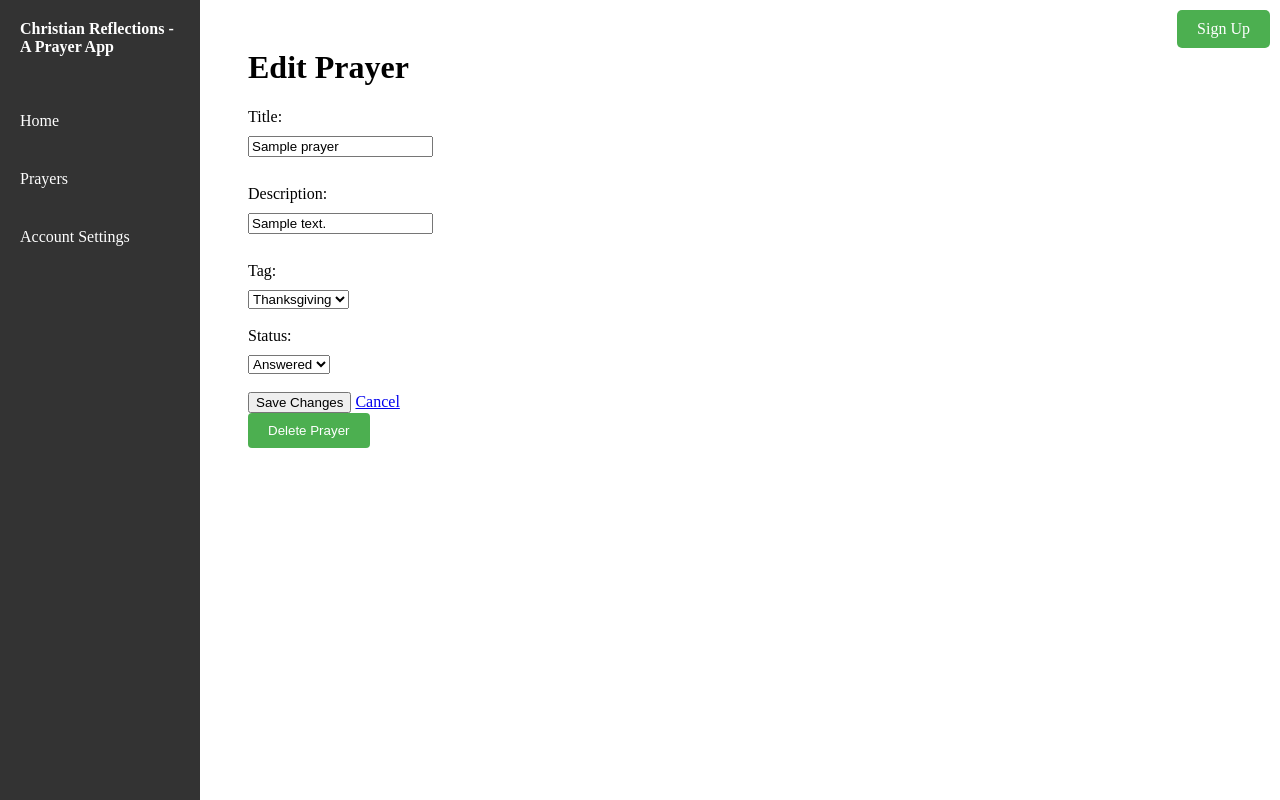
After one commit to Firehawk41/FlaskPrayerApp, a Flask app: page /edit_prayer/1 in a window 1280 px wide. The commit adds this page. Run offline with Flask 3, Linux system fonts and the light colour scheme; tables that the repository leaves empty hold one stand-in row (values such as "Sample post").

Commit message:
Added ability to delete prayers but there is error with database

```diff
--- a/app.py
+++ b/app.py
@@ -17,6 +17,9 @@ app.config['SQLALCHEMY_DATABASE_URI'] = os.environ.get('SQLALCHEMY_DATABASE_URI'
 current_utc_time = datetime.now(timezone.utc)
 
 db = SQLAlchemy(app)
+
+# Define possible prayer tags
+prayer_categories = ["Thanksgiving", "Lament", "Praise", "Wisdom", "Intercession", "Confession" , "Petition", "Healing", "Protection", "Guidance", "Strength", "Unity", "Hope", "Mission"]
 
 # Define the many-to-many association between prayers and tags
 prayer_tags = db.Table('prayer_tags',
@@ -101,6 +104,42 @@ def add_prayer():
 
     return jsonify({'error': 'Only POST requests are allowed for this route'}), 405
 
+@app.route('/edit_prayer/<int:prayer_id>', methods=['GET', 'POST'])
+def edit_prayer(prayer_id):
+    # Retrieve the prayer from the database
+    prayer = Prayer.query.get_or_404(prayer_id)
+    tag_name = request.form.get('tag')
+
+    if request.method == 'POST':
+        # Update prayer details based on form submission
+        prayer.title = request.form['title']
+        prayer.description = request.form['description']
+
+        # Add tag to the prayer
+        existing_tag = Tag.query.filter_by(name=tag_name).first()
+        if not existing_tag:
+            new_tag = Tag(name=tag_name)
+            db.session.add(new_tag)
+            db.session.commit()
+        else:
+            new_tag = existing_tag
+
+        prayer.Tag = new_tag
+
+        if request.form['status'] == "answered":
+            prayer.answered = True
+        else:
+            prayer.answered = False
+        #prayer.answered = request.form['answered']
+
+        # Commit changes to the database
+        db.session.commit()
+
+        flash('Prayer updated successfully', 'success')
+        return redirect(url_for('view_prayers'))
+
+    # Render the edit prayer form
+    return render_template('edit_prayer.html', prayer=prayer, categories=prayer_categories)
 
 @app.route('/prayers')
 def view_prayers():
@@ -111,7 +150,7 @@ def view_prayers():
     categories = ["Thanksgiving", "Lament", "Praise", "Wisdom", "Intercession", "Confession" , "Petition", "Healing", "Protection", "Guidance", "Strength", "Unity", "Hope", "Mission"]
     user_id = session['user_id']
     user_prayers = Prayer.query.filter_by(user_id=user_id).all()
-    return render_template('prayers.html', prayers = user_prayers, categories=categories)
+    return render_template('prayers.html', prayers = user_prayers, categories=prayer_categories)
 
 @app.route('/mark_answered/<int:prayer_id>', methods=['POST'])
 def mark_answered(prayer_id):
@@ -167,6 +206,15 @@ def mark_prayed(prayer_id):
 
     return redirect(url_for('index'))
 
+@app.route('/delete_prayer/<int:prayer_id>', methods=['POST'])
+def delete_prayer(prayer_id):
+    print("got to delete app")
+    prayer = Prayer.query.get_or_404(prayer_id)
+    db.session.delete(prayer)
+    db.session.commit()
+    flash('Item deleted.')
+    return redirect(url_for('index'))
+
 
 @app.route('/login', methods=['POST'])
 def login():
@@ -220,26 +268,32 @@ def index():
         user_id = session['user_id']
         user_prayers = Prayer.query.filter_by(user_id=user_id).all()
 
-
-
-        # Filter prayers
+        # Create empty lists
         filtered_prayers = []
         prayed_today_prayers = []
+
+        # Filter the prayers to display as daily prayers
         for prayer in user_prayers:
+            # Set as boolean values
             within_seven_days = False
-            if prayer.history:
-                last_prayed_date = PrayerHistory.query.filter_by(prayer_id=prayer.id).order_by(PrayerHistory.date_prayed.desc()).first().date_prayed.date()
-                if last_prayed_date == current_utc_time.date():
-                    prayed_today_prayers.append(prayer)
+            prayed_today = False
 
-            elif prayer.answered_at:
-
+            # Check whether a prayer has been answered more than 7 days ago
+            if prayer.answered_at:
                 answered_at = prayer.answered_at.replace(tzinfo=timezone.utc)
                 time_difference = current_utc_time - answered_at
                 within_seven_days = time_difference <= timedelta(days=7)
-                if not prayer.archived and (not prayer.answered or within_seven_days):
-                    filtered_prayers.append(prayer)
 
+            # Check whether a prayer has been prayed today
+            if prayer.history:
+                    last_prayed_date = PrayerHistory.query.filter_by(prayer_id=prayer.id).order_by(PrayerHistory.date_prayed.desc()).first().date_prayed.date()
+                    prayed_today = last_prayed_date == current_utc_time.date()
+
+            # Add prayers to either the prayed today list or the filtered list
+            if prayed_today:
+                prayed_today_prayers.append(prayer)
+            elif not prayer.archived and (not prayer.answered or within_seven_days):
+                filtered_prayers.append(prayer)
 
         return render_template('index.html', firstname=firstname, lastname=lastname, filtered_prayers = filtered_prayers, prayed_today_prayers=prayed_today_prayers)
     else:
--- /dev/null
+++ b/templates/edit_prayer.html
@@ -0,0 +1,37 @@
+{% extends 'base.html' %}
+
+{% block title %}Edit Prayer{% endblock %}
+
+{% block content %}
+    <h1>Edit Prayer</h1>
+    <form method="POST">
+        <label for="title">Title:</label>
+        <input type="text" id="title" name="title" value="{{ prayer.title }}" required>
+        <br>
+        <label for="description">Description:</label>
+        <input type="text" id="description" name="description" value="{{ prayer.description }}" required>
+        <br>
+        <label for="tag">Tag:</label>
+        <select id="tag" name="tag">
+            {% for category in categories %}
+                <option value="{{ category }}" {% if prayer.tag == category %}selected{% endif %}>{{ category }}</option>
+            {% endfor %}
+        </select>
+        <br>
+        <br>
+        <label for="status">Status:</label>
+        <select id="status" name="status">
+            <option value="answered"{% if prayer.answered %}selected{% endif %}>Answered</option>
+            <option value="pending"{% if not prayer.answered %}selected{% endif %}>Pending</option>
+        </select>
+
+        <br>
+        <br>
+        <button type="submit">Save Changes</button>
+        <a href="{{ url_for('view_prayers') }}" class="form-btn">Cancel</a>
+
+    </form>
+    <form method="post" action="{{ url_for('delete_prayer', prayer_id=prayer.id) }}">
+        <input class="delete-btn" type="submit" name="delete" value="Delete Prayer">
+    </form>
+{% endblock %}
```
Also changed, not shown: templates/prayers.html (+4 -24 lines), instance/database.db.
